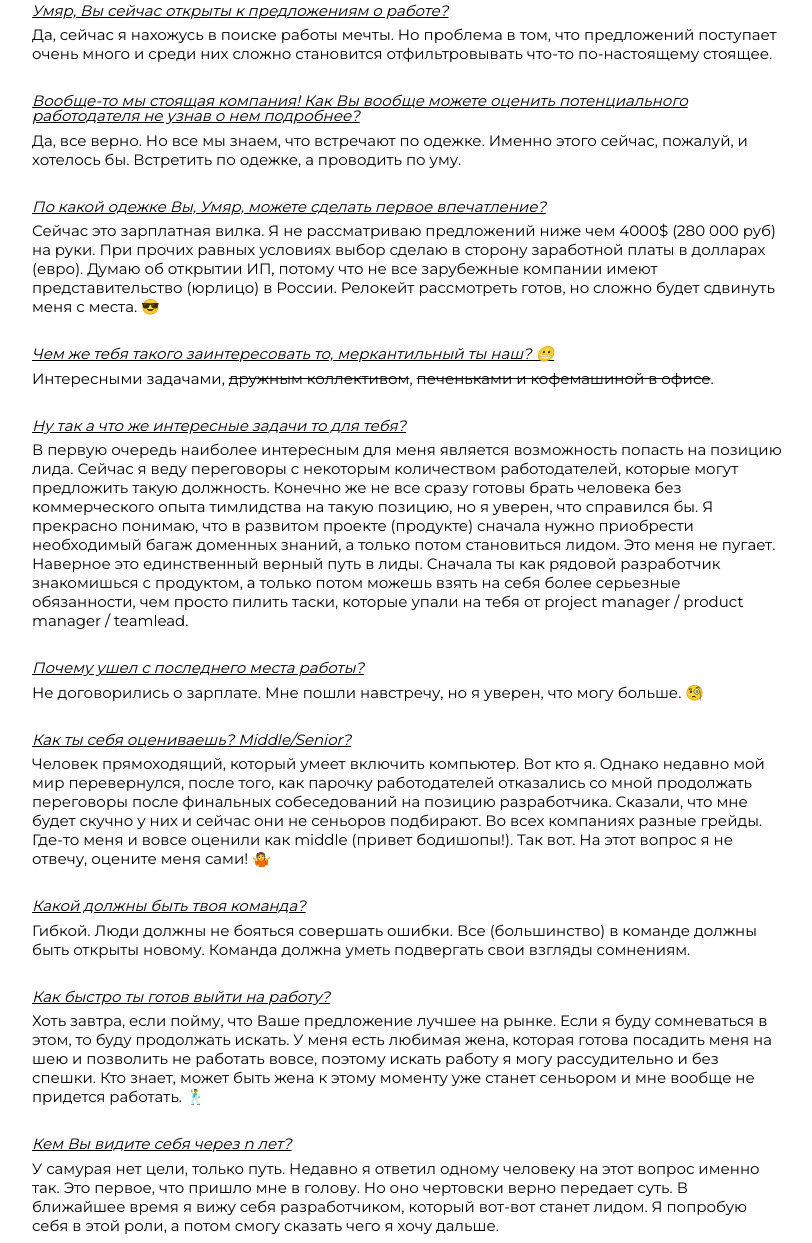
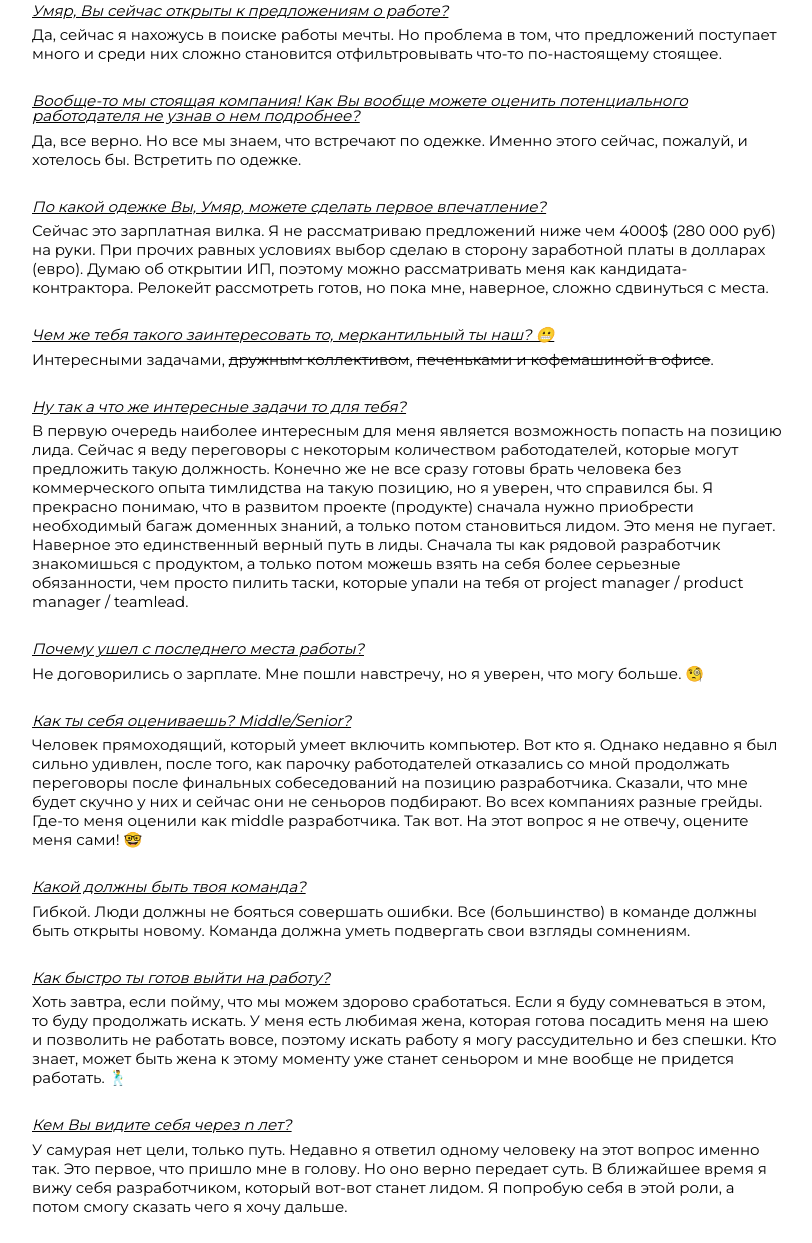
Before and after one commit to umyar/umyar.com, a website: page src/index.html in a window 1280 px wide. Shown: the part 360-1603 px from the top of the page, without its empty margins (68-880 px from the left). Drawn offline with Linux system fonts and the light colour scheme.

Commit message:
a little bit less pathos

```diff
--- a/src/index.html
+++ b/src/index.html
@@ -64,8 +64,8 @@
             <dt>Умяр, Вы сейчас открыты к предложениям о работе?</dt>
             <dd>
               Да, сейчас я нахожусь в поиске работы мечты. Но проблема в том, что предложений
-              поступает очень много и среди них сложно становится отфильтровывать что-то
-              по-настоящему стоящее.
+              поступает много и среди них сложно становится отфильтровывать что-то по-настоящему
+              стоящее.
             </dd>
 
             <dt>
@@ -74,16 +74,16 @@
             </dt>
             <dd>
               Да, все верно. Но все мы знаем, что встречают по одежке. Именно этого сейчас, пожалуй,
-              и хотелось бы. Встретить по одежке, а проводить по уму.
+              и хотелось бы. Встретить по одежке.
             </dd>
 
             <dt>По какой одежке Вы, Умяр, можете сделать первое впечатление?</dt>
             <dd>
               Сейчас это зарплатная вилка. Я не рассматриваю предложений ниже чем 4000$ (280 000
               руб) на руки. При прочих равных условиях выбор сделаю в сторону заработной платы в
-              долларах (евро). Думаю об открытии ИП, потому что не все зарубежные компании имеют
-              представительство (юрлицо) в России. Релокейт рассмотреть готов, но сложно будет
-              сдвинуть меня с места. 😎
+              долларах (евро). Думаю об открытии ИП, поэтому можно рассматривать меня как
+              кандидата-контрактора. Релокейт рассмотреть готов, но пока мне, наверное, сложно
+              сдвинуться с места.
             </dd>
 
             <dt>Чем же тебя такого заинтересовать то, меркантильный ты наш? 😬</dt>
@@ -113,12 +113,12 @@
 
             <dt>Как ты себя оцениваешь? Middle/Senior?</dt>
             <dd>
-              Человек прямоходящий, который умеет включить компьютер. Вот кто я. Однако недавно мой
-              мир перевернулся, после того, как парочку работодателей отказались со мной продолжать
-              переговоры после финальных собеседований на позицию разработчика. Сказали, что мне
-              будет скучно у них и сейчас они не сеньоров подбирают. Во всех компаниях разные
-              грейды. Где-то меня и вовсе оценили как middle (привет бодишопы!). Так вот. На этот
-              вопрос я не отвечу, оцените меня сами! 🤷‍
+              Человек прямоходящий, который умеет включить компьютер. Вот кто я. Однако недавно я
+              был сильно удивлен, после того, как парочку работодателей отказались со мной
+              продолжать переговоры после финальных собеседований на позицию разработчика. Сказали,
+              что мне будет скучно у них и сейчас они не сеньоров подбирают. Во всех компаниях
+              разные грейды. Где-то меня оценили как middle разработчика. Так вот. На этот вопрос я
+              не отвечу, оцените меня сами! 🤓
             </dd>
 
             <dt>Какой должны быть твоя команда?</dt>
@@ -129,8 +129,8 @@
 
             <dt>Как быстро ты готов выйти на работу?</dt>
             <dd>
-              Хоть завтра, если пойму, что Ваше предложение лучшее на рынке. Если я буду сомневаться
-              в этом, то буду продолжать искать. У меня есть любимая жена, которая готова посадить
+              Хоть завтра, если пойму, что мы можем здорово сработаться. Если я буду сомневаться в
+              этом, то буду продолжать искать. У меня есть любимая жена, которая готова посадить
               меня на шею и позволить не работать вовсе, поэтому искать работу я могу рассудительно
               и без спешки. Кто знает, может быть жена к этому моменту уже станет сеньором и мне
               вообще не придется работать. 🕺
@@ -139,8 +139,8 @@
             <dt>Кем Вы видите себя через n лет?</dt>
             <dd>
               У самурая нет цели, только путь. Недавно я ответил одному человеку на этот вопрос
-              именно так. Это первое, что пришло мне в голову. Но оно чертовски верно передает суть.
-              В ближайшее время я вижу себя разработчиком, который вот-вот станет лидом. Я попробую
+              именно так. Это первое, что пришло мне в голову. Но оно верно передает суть. В
+              ближайшее время я вижу себя разработчиком, который вот-вот станет лидом. Я попробую
               себя в этой роли, а потом смогу сказать чего я хочу дальше.
             </dd>
 
```
